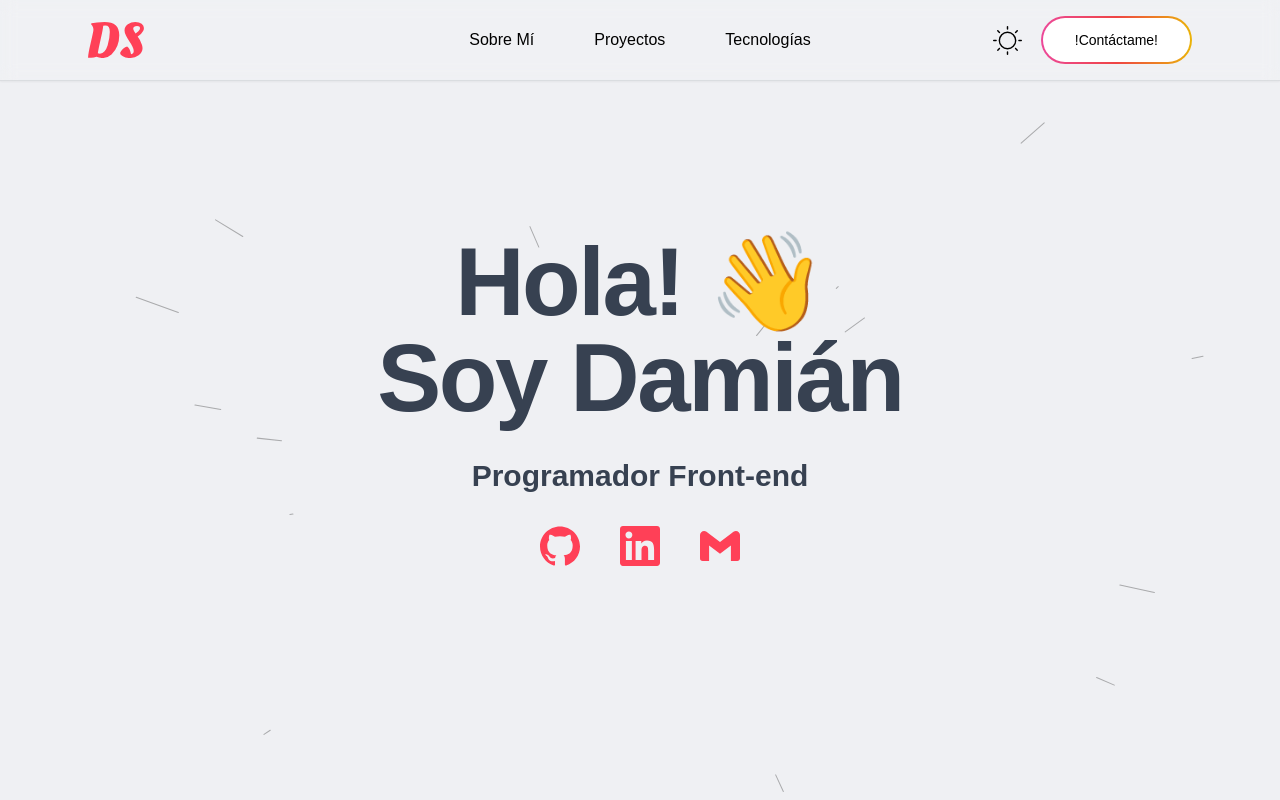
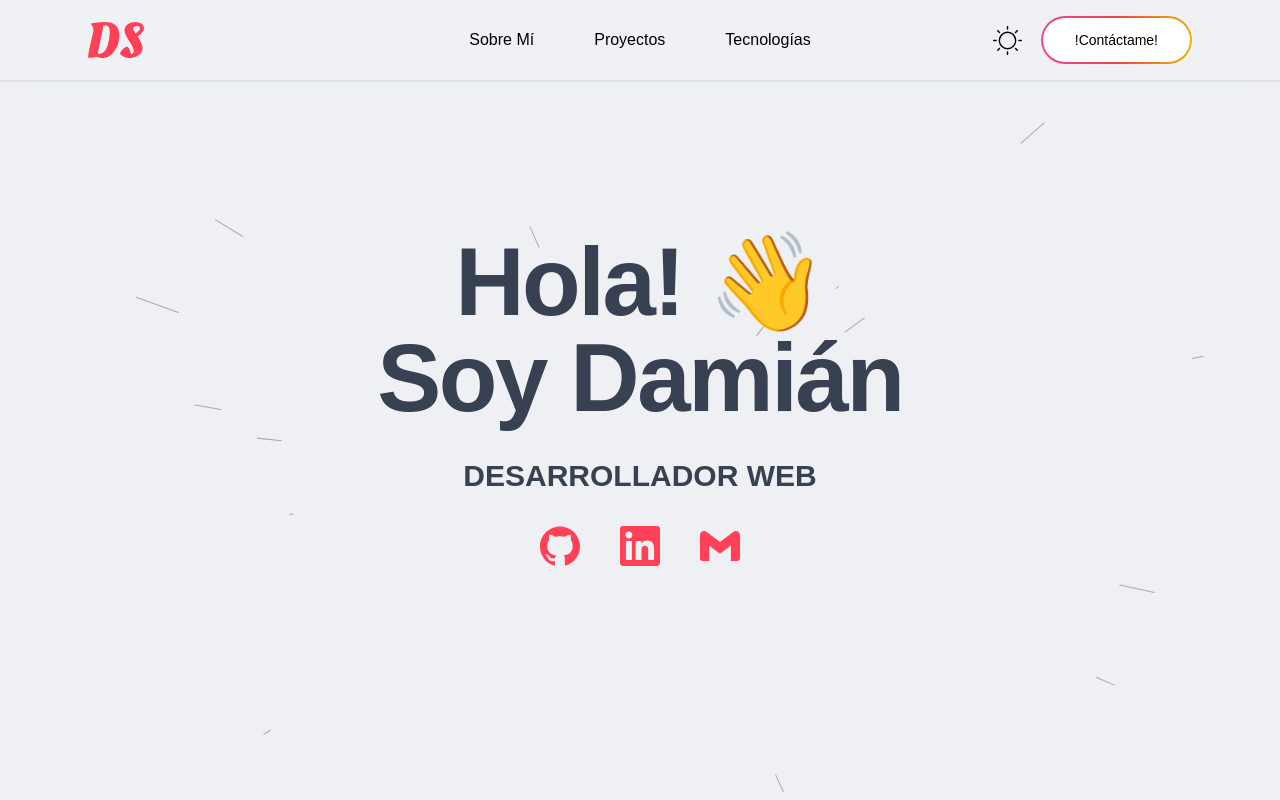
Before and after one commit to dmiante/portafolio, a React (Vite) app: page / in a window 1280 px wide. Shown: the top 800 px of the page. Built offline with nearby package versions, Linux system fonts and the light colour scheme.

Commit message:
FIX dark mode background

```diff
--- a/src/App.jsx
+++ b/src/App.jsx
@@ -2,16 +2,13 @@ import About from './components/About'
 import Projects from './components/Projects'
 import SocialsNav from './components/SocialsNav'
 import Technology from './components/Technology'
-import { useTheme } from './hooks/useTheme'
 import Footer from './layout/Footer'
 import Header from './layout/Header'
 
 function App () {
-  const { theme } = useTheme()
-
   return (
     <>
-      <div className={`min-h-screen mx-auto ${theme === 'dark' ? 'bg-pattern-light' : 'bg-pattern-dark'} bg-primary dark:bg-slate-800 bg-no-repeat bg-contain w-full`}>
+      <div className='min-h-screen mx-auto bg-pattern-dark dark:bg-pattern-light bg-primary dark:bg-slate-800 bg-no-repeat bg-contain w-full'>
         <Header />
         <main className='flex flex-col max-w-6xl mx-auto'>
           <div className='min-h-screen flex items-center justify-center py-12'>
@@ -21,7 +18,9 @@ function App () {
                 <br className='hidden sm:block' />
                 Soy Damián
               </h1>
-              <h2 className='text-3xl font-semibold text-gray-700 dark:text-slate-300'>Programador Front-end</h2>
+              <h2 className='text-3xl font-semibold text-gray-700 dark:text-slate-300'>
+                DESARROLLADOR WEB
+              </h2>
               <SocialsNav />
             </section>
           </div>
```
